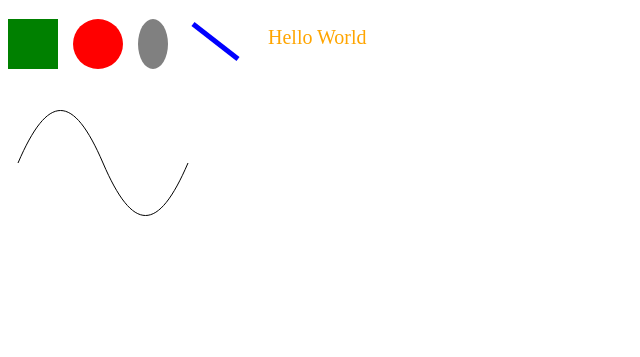
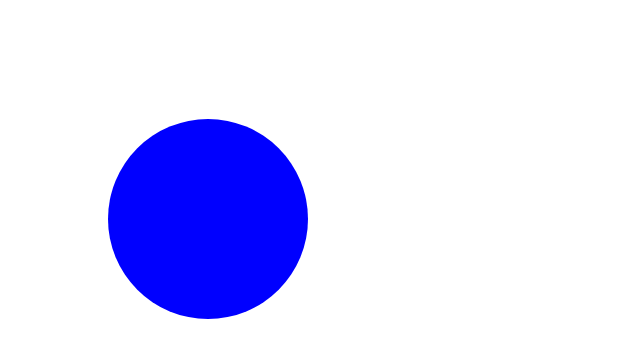
Before and after one commit to smurugu/d3-portfolio, a plain HTML site: page svg/index.html in a window 1280 px wide. Shown: the part 61-418 px from the top of the page, without its empty margins (0-640 px from the left). Drawn offline with nearby package versions, Linux system fonts and the light colour scheme.

Commit message:
added example of appending svg shapes to canvas using d3

```diff
--- a/svg/index.html
+++ b/svg/index.html
@@ -8,40 +8,15 @@
   </head>
   <body>
     <h1>Simple SVG Shapes</h1>
-    <!-- all shapes must be created inside of an svg canvas -->
-    <svg width="400" height="60">
-      <!-- rectangles -->
-      <!-- x and y coods give a shape its position (starting with top left) -->
-      <rect x="0" y="0" width="50" height="50" fill="green"></rect>
-      <!-- circles -->
-      <!-- choose the center with cx and cy and the radius with r -->
-      <circle cx="90" cy="25" r="25" fill="red"></circle>
-      <!-- ellipse -->
-      <!-- ellipses are like circles, but they also take rx and ry attributes -->
-      <ellipse cx="145" cy="25" rx="15" ry="25" fill="grey"></ellipse>
-      <!-- lines -->
-      <!-- lines need two pairs of coordinates and a stroke -->
-      <line
-        x1="185"
-        y1="5"
-        x2="230"
-        y2="40"
-        stroke="blue"
-        stroke-width="5"
-      ></line>
-      <!-- text -->
-      <!-- text takes x/y coords and a font size -->
-      <text x="260" y="25" font-size="20" fill="orange">Hello World</text>
-    </svg>
-    <div>
-      <svg width="190" height="160">
-        <!-- paths are used to create more complex shapes -->
-        <path
-          d="M10 80 C 40 10, 65 10, 95 80 S 150 150, 180 80"
-          stroke="black"
-          fill="transparent"
-        ></path>
-      </svg>
+
+    <div class="container">
+      <div class="row">
+        <div id="chart-area"></div>
+      </div>
     </div>
   </body>
+
+  <!-- d3.js v5 -->
+  <script src="https://d3js.org/d3.v5.min.js"></script>
+  <script src="js/chart.js"></script>
 </html>
--- a/svg/js/chart.js
+++ b/svg/js/chart.js
@@ -0,0 +1,13 @@
+// select chart area and append svg
+const svg = d3.selectAll('#chart-area').append('svg');
+
+// set dimensions
+svg.attr('height', 400).attr('width', 400);
+
+// create a circle
+const circle = svg
+  .append('circle')
+  .attr('cx', 200)
+  .attr('cy', 200)
+  .attr('r', 100)
+  .attr('fill', 'blue');
```
